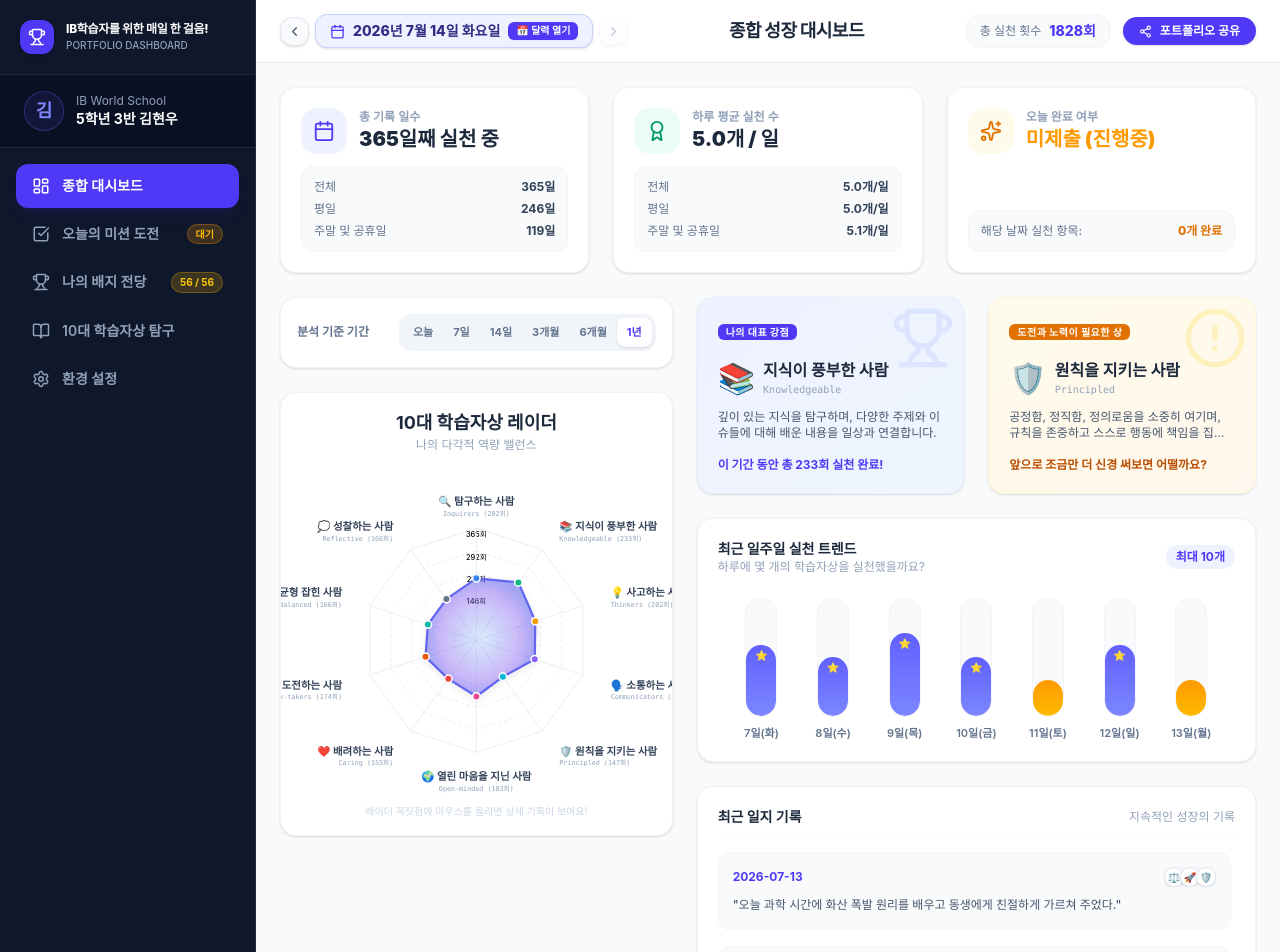
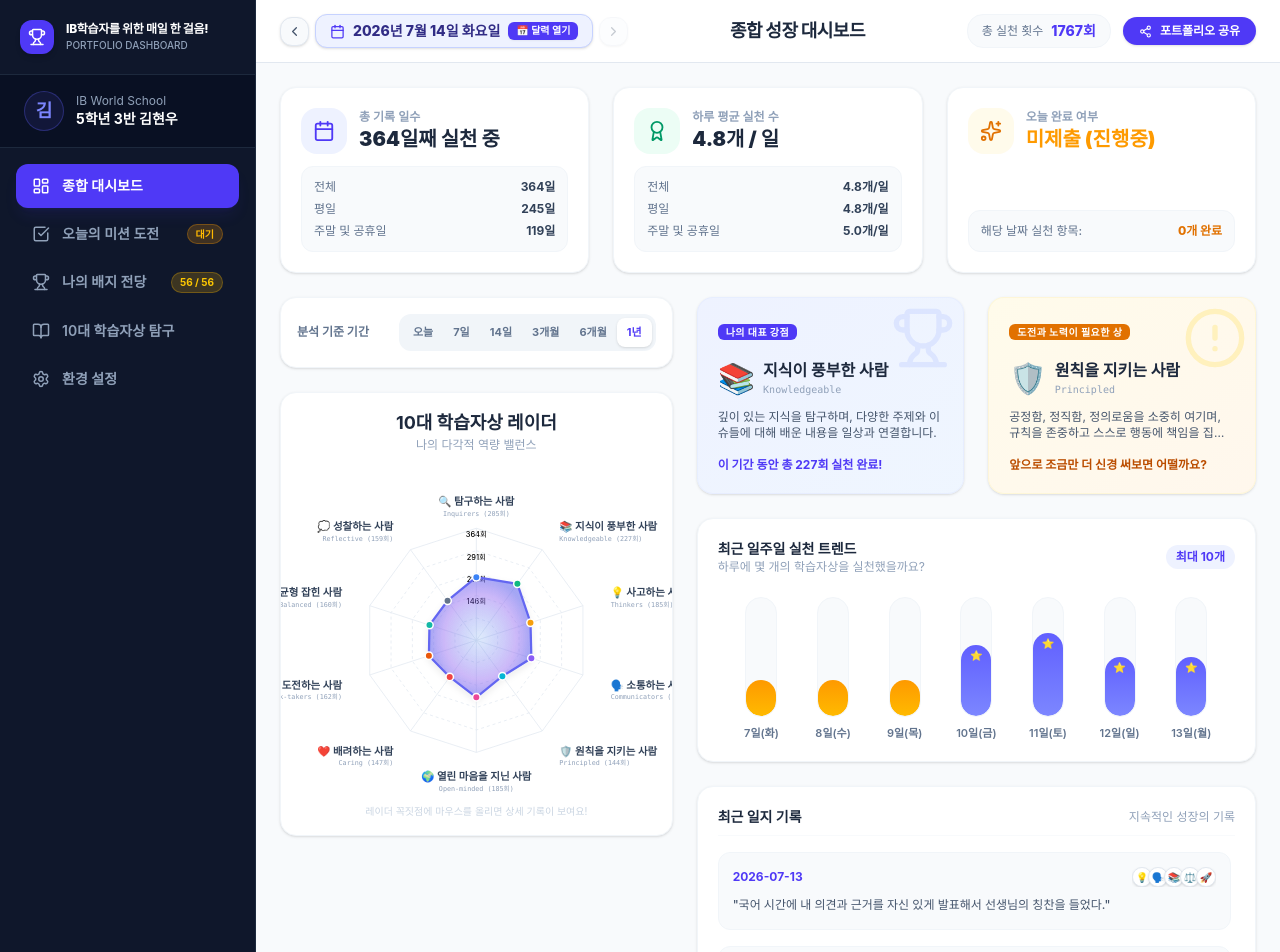
Before and after one commit to dakkorae/IB-learner, a React (Vite) app: page / in a window 1280 px wide. Shown: the top 952 px of the page. Built offline with nearby package versions, Linux system fonts and the light colour scheme; a web font is replaced by a local one.

Commit message:
feat: improve date handling and SEO metadata
- Implement local date synchronization to handle time zone offsets accurately.
- Add real-time date monitoring for app state consistency.
- Include Open Graph metadata for improved sharing.

```diff
--- a/index.html
+++ b/index.html
@@ -3,7 +3,10 @@
   <head>
     <meta charset="UTF-8" />
     <meta name="viewport" content="width=device-width, initial-scale=1.0" />
-    <title>IB 학습자상 포트폴리오 웹 대시보드</title>
+    <title>IB 학습자상 포트폴리오</title>
+    <meta name="description" content="IB 초등학교 5학년 학생들을 위한 10가지 학습자상 실천 기록 및 성장 모니터링 대시보드" />
+    <meta property="og:title" content="IB 학습자상 포트폴리오" />
+    <meta property="og:description" content="IB 초등학교 5학년 학생들을 위한 10가지 학습자상 실천 기록 및 성장 모니터링 대시보드" />
   </head>
   <body>
     <div id="root"></div>
--- a/src/App.tsx
+++ b/src/App.tsx
@@ -33,8 +33,11 @@ import { LearnerProfileKey, DailyRecord, ViewType, TimePeriod, Badge } from './t
 import {
   PROFILE_DATA,
   generateMockHistory,
+  syncHistoryWithToday,
   calculateStats,
   getPastDateString,
+  getLocalDateString,
+  parseDateString,
   getMissionForDay,
   getRandomMission,
   getDefaultMissionForDay,
@@ -93,9 +96,37 @@ export default function App() {
   // Toast notification state
   const [toastMessage, setToastMessage] = useState<{ text: string; type: 'success' | 'warning' | 'info' } | null>(null);
 
-  // Today's date string YYYY-MM-DD
-  const todayStr = new Date().toISOString().split('T')[0];
-  const [selectedDate, setSelectedDate] = useState<string>(todayStr);
+  // Today's date string YYYY-MM-DD (Live Real-Time Date)
+  const [todayStr, setTodayStr] = useState<string>(() => getLocalDateString());
+  const [selectedDate, setSelectedDate] = useState<string>(() => getLocalDateString());
+
+  // Real-time synchronization of today's date upon connection, tab focus, or midnight rollover
+  useEffect(() => {
+    const syncCurrentDate = () => {
+      const current = getLocalDateString();
+      setTodayStr((prevToday) => {
+        if (prevToday !== current) {
+          // If the user was on previous today, advance to new today
+          setSelectedDate((prevSel) => (prevSel === prevToday ? current : prevSel));
+          return current;
+        }
+        return prevToday;
+      });
+    };
+
+    // Run immediately
+    syncCurrentDate();
+
+    window.addEventListener('focus', syncCurrentDate);
+    document.addEventListener('visibilitychange', syncCurrentDate);
+    const interval = setInterval(syncCurrentDate, 15000);
+
+    return () => {
+      window.removeEventListener('focus', syncCurrentDate);
+      document.removeEventListener('visibilitychange', syncCurrentDate);
+      clearInterval(interval);
+    };
+  }, []);
 
   const showToast = (text: string, type: 'success' | 'warning' | 'info' = 'info') => {
     setToastMessage({ text, type });
@@ -106,7 +137,7 @@ export default function App() {
 
   useEffect(() => {
     if (selectedDate) {
-      const d = new Date(selectedDate.replace(/-/g, '/'));
+      const d = parseDateString(selectedDate);
       if (!isNaN(d.getTime())) {
         setCalendarViewYear(d.getFullYear());
         setCalendarViewMonth(d.getMonth());
@@ -133,30 +164,23 @@ export default function App() {
       day: 'numeric',
       weekday: 'long'
     };
-    // Replace hyphens with slashes to avoid timezone offset issue in some browsers
-    const dateObj = new Date(selectedDate.replace(/-/g, '/'));
+    const dateObj = parseDateString(selectedDate);
     return dateObj.toLocaleDateString('ko-KR', options);
   };
 
   // Date navigation handlers
   const handlePrevDate = () => {
-    const cur = new Date(selectedDate.replace(/-/g, '/'));
+    const cur = parseDateString(selectedDate);
     cur.setDate(cur.getDate() - 1);
-    const yyyy = cur.getFullYear();
-    const mm = String(cur.getMonth() + 1).padStart(2, '0');
-    const dd = String(cur.getDate()).padStart(2, '0');
-    setSelectedDate(`${yyyy}-${mm}-${dd}`);
+    setSelectedDate(getLocalDateString(cur));
     setCurrentView('mission');
   };
 
   const handleNextDate = () => {
     if (selectedDate >= todayStr) return;
-    const cur = new Date(selectedDate.replace(/-/g, '/'));
+    const cur = parseDateString(selectedDate);
     cur.setDate(cur.getDate() + 1);
-    const yyyy = cur.getFullYear();
-    const mm = String(cur.getMonth() + 1).padStart(2, '0');
-    const dd = String(cur.getDate()).padStart(2, '0');
-    const nextStr = `${yyyy}-${mm}-${dd}`;
+    const nextStr = getLocalDateString(cur);
     if (nextStr <= todayStr) {
       setSelectedDate(nextStr);
       setCurrentView('mission');
@@ -196,17 +220,19 @@ export default function App() {
       setUserInfo(JSON.parse(storedUser));
     }
 
-    // 3. Load History from LocalStorage
+    // 3. Load History from LocalStorage & Synchronize with Today's Real-Time Date
     const storedHistory = localStorage.getItem('ib_portfolio_history');
+    let parsedHistory: DailyRecord[] | null = null;
     if (storedHistory) {
-      const parsedHistory = JSON.parse(storedHistory) as DailyRecord[];
-      setHistory(parsedHistory);
-    } else {
-      // First time user: generate 1 year of rich mock history to support all period filters!
-      const mockHistory = generateMockHistory();
-      localStorage.setItem('ib_portfolio_history', JSON.stringify(mockHistory));
-      setHistory(mockHistory);
+      try {
+        parsedHistory = JSON.parse(storedHistory) as DailyRecord[];
+      } catch (e) {
+        console.error('Failed to parse history', e);
+      }
     }
+    const syncedHistory = syncHistoryWithToday(parsedHistory);
+    localStorage.setItem('ib_portfolio_history', JSON.stringify(syncedHistory));
+    setHistory(syncedHistory);
 
     // 4. Load Custom Missions & Daily Reroll Counts
     const storedCustomMissions = localStorage.getItem('ib_custom_missions_by_date');
@@ -482,7 +508,7 @@ export default function App() {
 
 
   // --- STATS COMPUTATION ---
-  const stats = calculateStats(history, statsPeriod);
+  const stats = calculateStats(history, statsPeriod, parseDateString(todayStr));
 
   // Count total historical completed missions across all records
   const totalMissionsCount = history.reduce((sum, r) => sum + r.completed.length, 0);
--- a/src/components/HistoryBarChart.tsx
+++ b/src/components/HistoryBarChart.tsx
@@ -11,7 +11,8 @@ export default function HistoryBarChart({ history }: HistoryBarChartProps) {
 
   const getDayLabel = (dateStr: string) => {
     try {
-      const date = new Date(dateStr);
+      const [y, m, d] = dateStr.split('-').map(Number);
+      const date = new Date(y, (m || 1) - 1, d || 1);
       const days = ['일', '월', '화', '수', '목', '금', '토'];
       return `${date.getDate()}일(${days[date.getDay()]})`;
     } catch {
--- a/src/data.ts
+++ b/src/data.ts
@@ -176,11 +176,24 @@ export const PROFILE_DATA: ProfileDefinition[] = [
   }
 ];
 
+// Helper to get local date string YYYY-MM-DD (immune to UTC offset issues)
+export function getLocalDateString(d: Date = new Date()): string {
+  const year = d.getFullYear();
+  const month = String(d.getMonth() + 1).padStart(2, '0');
+  const day = String(d.getDate()).padStart(2, '0');
+  return `${year}-${month}-${day}`;
+}
+
 // Helper to get past dates (format: YYYY-MM-DD)
-export function getPastDateString(daysAgo: number): string {
-  const d = new Date();
-  d.setDate(d.getDate() - daysAgo);
-  return d.toISOString().split('T')[0];
+export function getPastDateString(daysAgo: number, baseDate: Date = new Date()): string {
+  const d = new Date(baseDate.getFullYear(), baseDate.getMonth(), baseDate.getDate() - daysAgo);
+  return getLocalDateString(d);
+}
+
+// Safely parse YYYY-MM-DD into a local Date object
+export function parseDateString(dateStr: string): Date {
+  const [yyyy, mm, dd] = dateStr.split('-').map(Number);
+  return new Date(yyyy, (mm || 1) - 1, dd || 1);
 }
 
 // Check if a given YYYY-MM-DD date falls on a South Korean Weekend or Public Holiday
@@ -282,21 +295,19 @@ export function getMissionForDay(
   return getDefaultMissionForDay(profileKey, dateStr);
 }
 
-// Generates 1 year of realistic mock data
-export function generateMockHistory(): DailyRecord[] {
-  const records: DailyRecord[] = [];
+// Synchronize existing portfolio history with today's real-time date.
+// Ensures that continuous records exist for the past 365 days leading right up to yesterday,
+// so that the dashboard always displays accurate metrics in real-time, while preserving any user records.
+export function syncHistoryWithToday(existingHistory: DailyRecord[] | null, baseDate: Date = new Date()): DailyRecord[] {
+  const todayStr = getLocalDateString(baseDate);
   const profileKeys = PROFILE_DATA.map((p) => p.key);
 
   const mockMemos = [
-    '오늘 수학 모둠 활동 때 친구들이랑 소통하며 주도적으로 규칙을 정했다.',
-    '오늘 과학 시간에 화산 폭발 원리를 배우고 동생에게 친절하게 가르쳐 주었다.',
-    '받아쓰기 문제에서 아쉽게 틀렸지만 용기 내어 스스로 다시 공부하고 해결했다.',
-    '복도에서 뛰어가는 후배한테 부드러운 말투로 안전 보행하자고 먼저 이끌어주었다.',
-    '급식 때 편식하기 쉬웠던 오이 반찬이 나왔는데 한 입 꾹 도전해서 완식했다!',
-    '국어 토론 시간에 정민이의 전혀 다른 주장을 가로막지 않고 웃으며 끝까지 들었다.',
-    '쉬는 시간에 복도를 지나가다 바닥에 뒹굴고 있던 과자 봉투를 알아서 주웠다.',
-    '미술 협동 조각 시간에 남들이 주저하는 모둠의 정리정돈을 손발 걷어붙여 지휘했다.',
-    '숙제를 마치고 오락하고 싶었지만 건강을 수호하기 위해 눈 스트레칭을 30분 했다.',
+    '친구에게 모르는 수학 문제를 친절하게 가르쳐 주며 깊은 보람을 느꼈다.',
+    '국어 시간에 내 의견과 근거를 자신 있게 발표해서 선생님의 칭찬을 들었다.',
+    '복도에 떨어진 과자 비닐을 스스로 주워 쓰레기통에 깨끗이 분리수거했다.',
+    '쉬는 시간에 새로운 도서관 과학 잡지를 탐독하며 신기한 우주 지식을 배웠다.',
+    '미술 협동화 그리기 활동 중 양보하는 미덕을 실천하여 팀워크를 빛냈다.',
     '사회 수행 자료 조사를 도서관에 직접 방문해서 아날로그 책을 찾아 해결했다.',
     '체육 피구 경기 중 넘어져 우는 친구의 상처에 보건실 연고를 들고 가 위로했다.',
     '친구와 팽팽히 엇갈리는 입장이었으나 양보하여 갈등을 평화로이 해소했다.',
@@ -304,51 +315,69 @@ export function generateMockHistory(): DailyRecord[] {
     '하교길 쓰레기 수거 및 내 서랍 정돈을 남김없이 말끔히 완료했다.'
   ];
 
-  // Generate for past 365 days
-  for (let i = 365; i >= 1; i--) {
-    const dateStr = getPastDateString(i);
+  const map = new Map<string, DailyRecord>();
+  if (existingHistory && Array.isArray(existingHistory)) {
+    existingHistory.forEach((r) => {
+      if (r && typeof r.date === 'string') {
+        map.set(r.date, r);
+      }
+    });
+  }
 
-    // Pick a random number of completed profiles (between 3 and 7)
+  // Ensure past 365 days leading up to yesterday (days 1 to 365) are present
+  for (let i = 1; i <= 365; i++) {
+    const pastDate = getPastDateString(i, baseDate);
+    if (!map.has(pastDate)) {
       const shuffled = [...profileKeys].sort(() => 0.5 - Math.random());
       const count = Math.floor(Math.random() * 5) + 3; // 3 to 7
       const completed = shuffled.slice(0, count);
 
-    records.push({
-      date: dateStr,
+      map.set(pastDate, {
+        date: pastDate,
         completed,
         submitted: true,
         memo: mockMemos[i % mockMemos.length]
       });
     }
-
-  return records;
   }
 
-// Compute statistics for the dashboard
-export function calculateStats(history: DailyRecord[], period: TimePeriod) {
+  // Convert map to sorted list up to today
+  return Array.from(map.values())
+    .filter((r) => r.date <= todayStr)
+    .sort((a, b) => a.date.localeCompare(b.date));
+}
+
+// Generate for past 365 days leading up to yesterday
+export function generateMockHistory(baseDate: Date = new Date()): DailyRecord[] {
+  return syncHistoryWithToday(null, baseDate);
+}
+
+// Compute statistics for the dashboard relative to today's local date
+export function calculateStats(history: DailyRecord[], period: TimePeriod, baseDate: Date = new Date()) {
   const profileCounts: Record<LearnerProfileKey, number> = {} as any;
   PROFILE_DATA.forEach((p) => {
     profileCounts[p.key] = 0;
   });
 
+  const today = getLocalDateString(baseDate);
+
   // Filter based on period
   let daysToCount = 1;
+  if (period === 'day') daysToCount = 1;
   if (period === 'week') daysToCount = 7;
   if (period === 'month') daysToCount = 14; // our standard current cycle representation
   if (period === '3months') daysToCount = 90;
   if (period === '6months') daysToCount = 180;
   if (period === '1year') daysToCount = 365;
 
-  const today = new Date().toISOString().split('T')[0];
-  const thresholdDate = new Date();
-  thresholdDate.setDate(thresholdDate.getDate() - daysToCount);
-  const thresholdStr = thresholdDate.toISOString().split('T')[0];
+  const thresholdDate = new Date(baseDate.getFullYear(), baseDate.getMonth(), baseDate.getDate() - (daysToCount - 1));
+  const thresholdStr = getLocalDateString(thresholdDate);
 
   const filteredHistory = history.filter((record) => {
     if (period === 'day') {
       return record.date === today;
     }
-    return record.date >= thresholdStr;
+    return record.date >= thresholdStr && record.date <= today;
   });
 
   filteredHistory.forEach((record) => {
```
Lines whose indentation alone changed are shown as unchanged.
